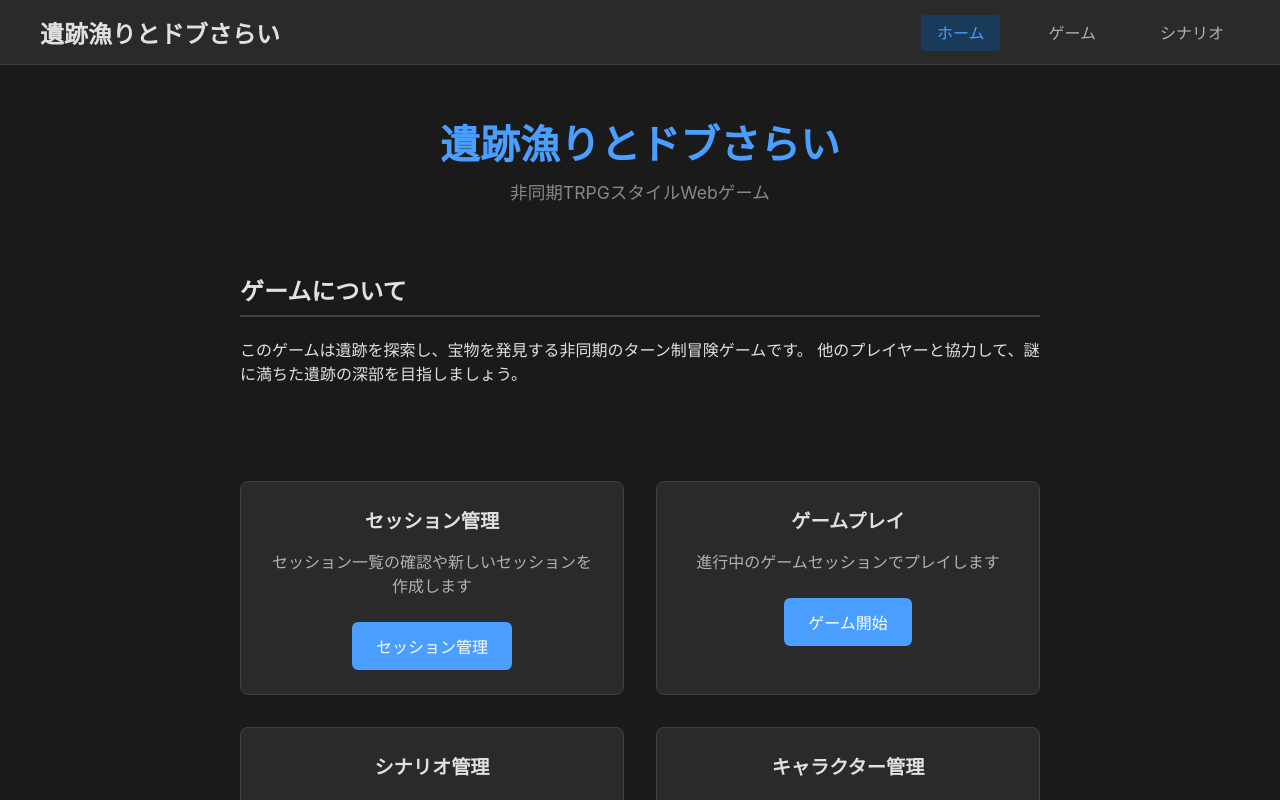
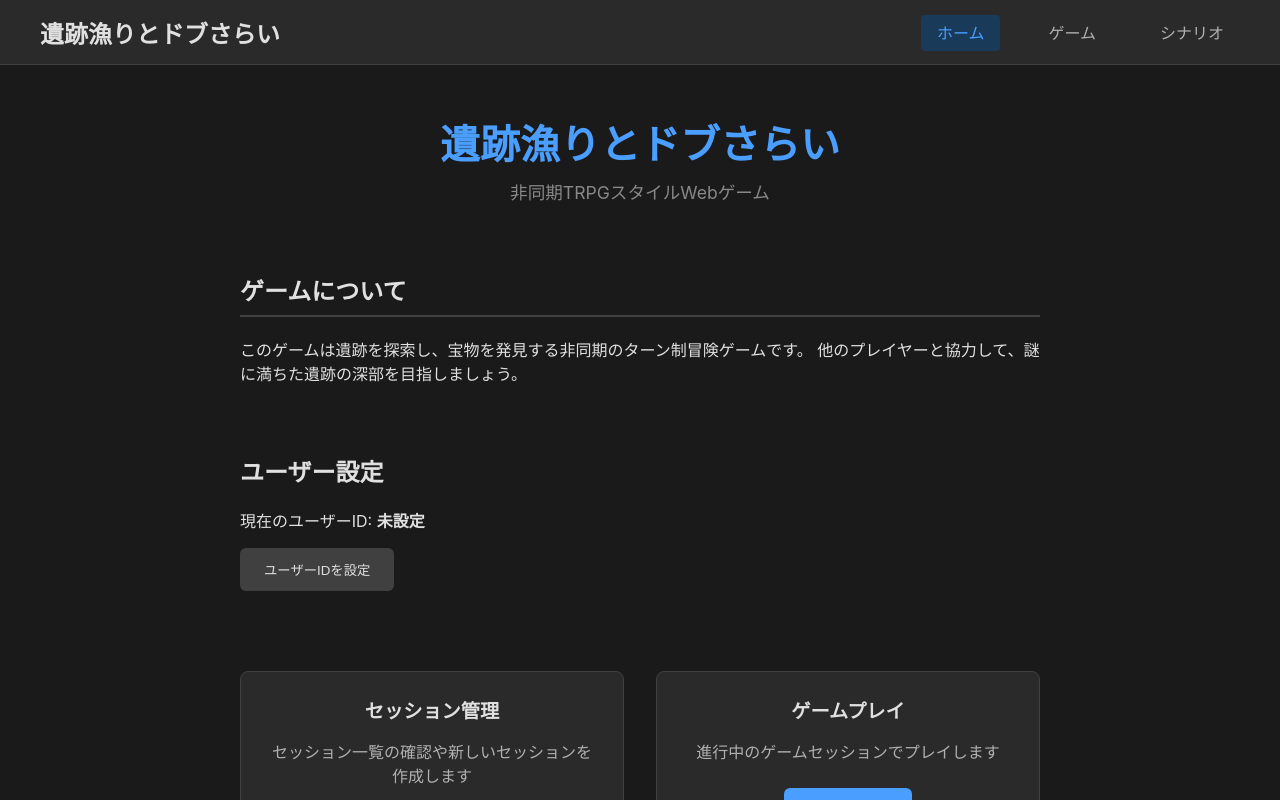
Before and after one commit to hibohiboo/cartagraph-fantasy, a React (Vite) app in the folder packages/frontend/: page / in a window 1280 px wide. Shown: the top 800 px of the page. Built offline with nearby package versions, Linux system fonts and the light colour scheme.

Commit message:
fix task25

```diff
--- a/packages/frontend/src/pages/CreateCharacter.tsx
+++ b/packages/frontend/src/pages/CreateCharacter.tsx
@@ -2,13 +2,14 @@ import { CreateCharacterForm, CreateCharacterFormData } from '@cartagraph/ui';
 import { useState } from 'react';
 import { useNavigate } from 'react-router-dom';
 
-
 import { getCharacterStore } from '../services/character-store';
+import { useAppStore } from '../stores/app-store';
 
 const CreateCharacter = () => {
   const navigate = useNavigate();
   const [isSubmitting, setIsSubmitting] = useState(false);
   const [error, setError] = useState<string | null>(null);
+  const currentUserId = useAppStore((state) => state.currentUserId);
 
   const handleSubmit = async (data: CreateCharacterFormData) => {
     try {
@@ -18,11 +19,13 @@ const CreateCharacter = () => {
       const characterStore = getCharacterStore();
 
       const characterId = `char-${Date.now()}-${crypto.randomUUID().slice(0, 8)}`;
+      // playerIdが指定されていない場合はcurrentUserIdを使用
+      const playerId = data.playerId || currentUserId || 'default-player';
 
       await characterStore.saveCharacter({
         characterId,
         name: data.name,
-        playerId: data.playerId,
+        playerId,
         createdAt: new Date().toISOString(),
         lastUpdated: new Date().toISOString(),
       });
--- a/packages/frontend/src/pages/CreateScenario.tsx
+++ b/packages/frontend/src/pages/CreateScenario.tsx
@@ -3,11 +3,13 @@ import { useState } from 'react';
 import { Link, useNavigate } from 'react-router-dom';
 
 import { getScenarioStore } from '../services/scenario-store';
+import { useAppStore } from '../stores/app-store';
 
 const CreateScenario = () => {
   const navigate = useNavigate();
   const [isSubmitting, setIsSubmitting] = useState(false);
   const [error, setError] = useState<string>('');
+  const currentUserId = useAppStore((state) => state.currentUserId);
 
   const handleSubmit = async (data: CreateScenarioFormData) => {
     setIsSubmitting(true);
@@ -18,13 +20,15 @@ const CreateScenario = () => {
 
       const scenarioId = `scenario-${Date.now()}-${crypto.randomUUID().slice(0, 8)}`;
       const now = new Date().toISOString();
+      // authorIdが指定されていない場合はcurrentUserIdを使用
+      const authorId = data.authorId || currentUserId || 'default-author';
 
       await scenarioStore.saveScenario({
         scenarioId,
         title: data.title,
         description: data.description,
         initialSceneName: data.initialSceneName,
-        authorId: data.authorId,
+        authorId,
         createdAt: now,
         lastUpdated: now,
       });
--- a/packages/frontend/src/pages/CreateSession.tsx
+++ b/packages/frontend/src/pages/CreateSession.tsx
@@ -4,11 +4,13 @@ import { useNavigate } from 'react-router-dom';
 
 import { getSessionStore } from '../services/session-store';
 import { getSimpleWorkerService } from '../services/simple-worker-service';
+import { useAppStore } from '../stores/app-store';
 
 const CreateSession = () => {
   const navigate = useNavigate();
   const [isSubmitting, setIsSubmitting] = useState(false);
   const [error, setError] = useState<string | null>(null);
+  const currentUserId = useAppStore((state) => state.currentUserId);
 
   // TODO: 実際のシナリオ一覧を取得
   const mockScenarios = [
@@ -37,10 +39,13 @@ const CreateSession = () => {
       const workerService = getSimpleWorkerService();
       const sessionStore = getSessionStore();
 
+      // gmUserIdが指定されていない場合はcurrentUserIdを使用
+      const gmUserId = data.gmUserId || currentUserId || 'default-gm';
+
       // セッションを作成
       const result = await workerService.createSession(
         data.scenarioId,
-        data.gmUserId,
+        gmUserId,
       );
 
       console.log('Session created:', result);
@@ -53,7 +58,7 @@ const CreateSession = () => {
       await sessionStore.saveSession({
         sessionId,
         scenarioId: data.scenarioId,
-        gmUserId: data.gmUserId,
+        gmUserId,
         status: 'WaitingForPlayers',
         playerCount: 0,
         createdAt: new Date().toISOString(),
--- a/packages/frontend/src/pages/Home.tsx
+++ b/packages/frontend/src/pages/Home.tsx
@@ -1,7 +1,25 @@
+import { useState } from 'react';
 import { Link } from 'react-router-dom';
+
+import { useAppStore } from '../stores/app-store';
 import './Home.css';
 
-const Home = () => (
+const Home = () => {
+  const { currentUserId, setCurrentUserId } = useAppStore();
+  const [isEditing, setIsEditing] = useState(false);
+  const [tempUserId, setTempUserId] = useState(currentUserId || '');
+
+  const handleSave = () => {
+    setCurrentUserId(tempUserId || null);
+    setIsEditing(false);
+  };
+
+  const handleCancel = () => {
+    setTempUserId(currentUserId || '');
+    setIsEditing(false);
+  };
+
+  return (
     <div className="home">
       <header className="home-header">
         <h1>遺跡漁りとドブさらい</h1>
@@ -17,6 +35,41 @@ const Home = () => (
             このゲームは遺跡を探索し、宝物を発見する非同期のターン制冒険ゲームです。
             他のプレイヤーと協力して、謎に満ちた遺跡の深部を目指しましょう。
           </p>
+        </section>
+
+        <section className="user-section">
+          <h2>ユーザー設定</h2>
+          {!isEditing ? (
+            <div className="user-display">
+              <p>
+                現在のユーザーID: <strong>{currentUserId || '未設定'}</strong>
+              </p>
+              <button
+                onClick={() => setIsEditing(true)}
+                className="btn btn-secondary"
+              >
+                ユーザーIDを{currentUserId ? '変更' : '設定'}
+              </button>
+            </div>
+          ) : (
+            <div className="user-edit">
+              <input
+                type="text"
+                value={tempUserId}
+                onChange={(e) => setTempUserId(e.target.value)}
+                placeholder="ユーザーIDを入力"
+                className="user-input"
+              />
+              <div className="button-group">
+                <button onClick={handleSave} className="btn btn-primary">
+                  保存
+                </button>
+                <button onClick={handleCancel} className="btn btn-secondary">
+                  キャンセル
+                </button>
+              </div>
+            </div>
+          )}
         </section>
 
         <section className="actions-section">
@@ -68,5 +121,6 @@ const Home = () => (
       </div>
     </div>
   );
+};
 
 export default Home;
--- /dev/null
+++ b/packages/frontend/src/stores/app-store.ts
@@ -0,0 +1,19 @@
+import { create } from 'zustand';
+import { persist } from 'zustand/middleware';
+
+interface AppState {
+  currentUserId: string | null;
+  setCurrentUserId: (userId: string | null) => void;
+}
+
+export const useAppStore = create<AppState>()(
+  persist(
+    (set) => ({
+      currentUserId: null,
+      setCurrentUserId: (userId) => set({ currentUserId: userId }),
+    }),
+    {
+      name: 'trpg-app-storage',
+    },
+  ),
+);
```
Also changed, not shown: packages/frontend/package.json (+6 -6 lines), 1 other file (tests, documents, lock files or other folders).
